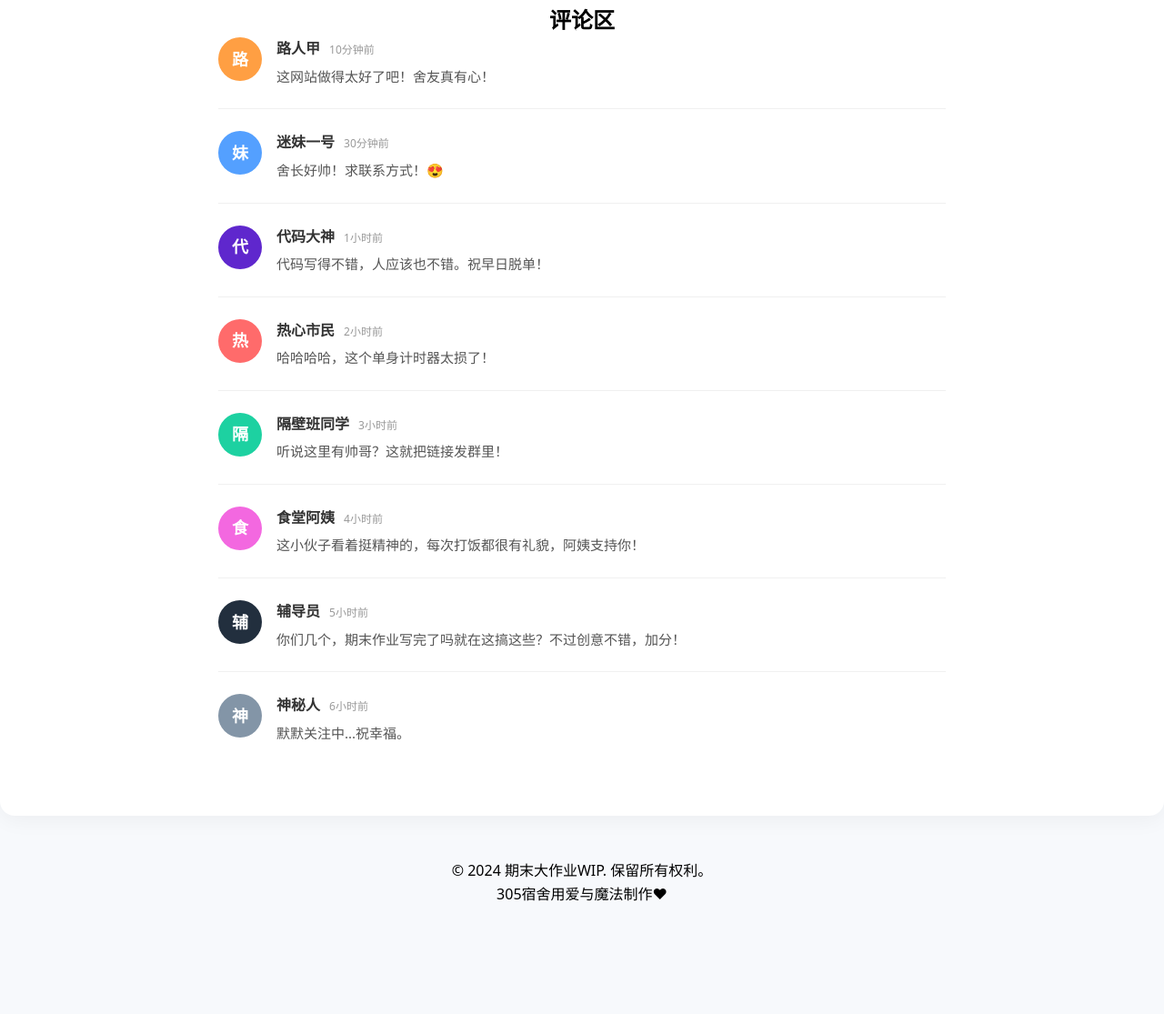
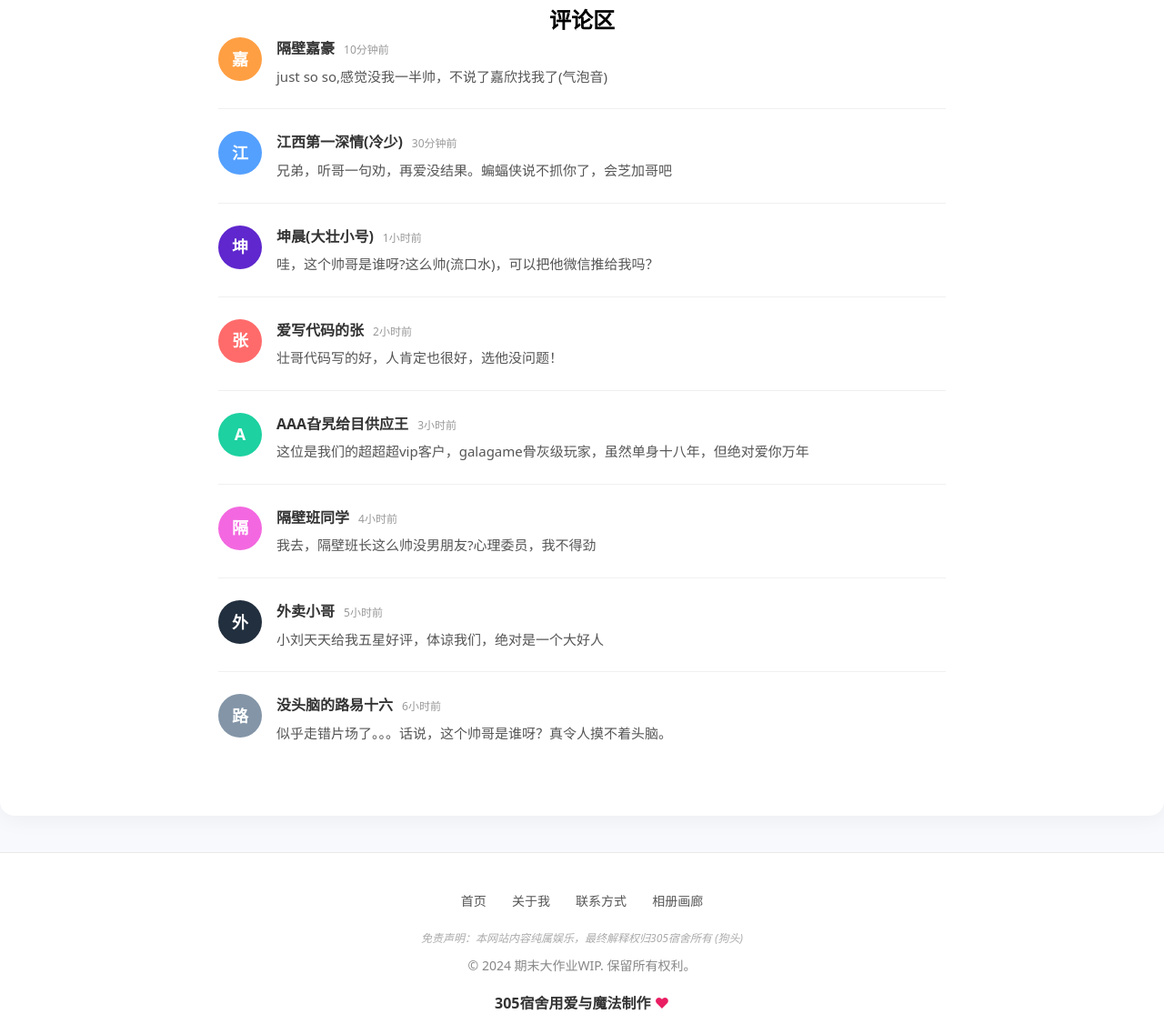
Before and after one commit to K4F7/MarryMyRoomate, a plain HTML site: page index.html in a window 1280 px wide. Shown: the part 1685-2800 px from the top of the page at 91% size. Before the commit the page ends 2705 px from the top, so only its background shows below. Drawn offline with Linux system fonts and the light colour scheme.

Commit message:
完善了页脚还有评论区以及计时器

```diff
--- a/css/index.css
+++ b/css/index.css
@@ -156,8 +156,55 @@ body {
 
 /* 可选：页脚不抢屏 */
 footer {
-  padding: 24px;
+  background-color: #ffffff;
+  color: #666;
+  padding: 40px 20px;
   text-align: center;
+  margin-top: 40px;
+  border-top: 1px solid #eaeaea;
+  box-shadow: none;
+}
+
+.footer-content {
+  max-width: 800px;
+  margin: 0 auto;
+  display: flex;
+  flex-direction: column;
+  gap: 10px;
+}
+
+.footer-links {
+  margin-bottom: 8px;
+}
+
+.footer-links a {
+  color: #555;
+  text-decoration: none;
+  margin: 0 12px;
+  font-size: 14px;
+  transition: color 0.2s;
+  font-weight: 500;
+}
+
+.footer-links a:hover {
+  color: #4CAF50;
+}
+
+.disclaimer {
+  font-size: 12px !important; /* Override generic p style if needed */
+  color: #aaa !important;
+  font-style: italic;
+}
+
+.copyright {
+  font-size: 14px;
+  color: #888;
+}
+
+.credits {
+  font-weight: 600;
+  color: #333;
+  margin-top: 8px;
 }
 
 /* Buttons container */
--- a/index.html
+++ b/index.html
@@ -156,90 +156,90 @@
             <!-- 评论列表 -->
             <div class="comment-list">
                 <div class="comment-item">
-                    <div class="comment-avatar" style="background-color: #FF9F43;">路</div>
+                    <div class="comment-avatar" style="background-color: #FF9F43;">嘉</div>
                     <div class="comment-content">
                         <div class="comment-header">
-                            <span class="comment-author">路人甲</span>
+                            <span class="comment-author">隔壁嘉豪</span>
                             <span class="comment-date">10分钟前</span>
                         </div>
-                        <p class="comment-text">这网站做得太好了吧！舍友真有心！</p>
+                        <p class="comment-text">just so so,感觉没我一半帅，不说了嘉欣找我了(气泡音)</p>
                     </div>
                 </div>
 
                 <div class="comment-item">
-                    <div class="comment-avatar" style="background-color: #54a0ff;">妹</div>
+                    <div class="comment-avatar" style="background-color: #54a0ff;">江</div>
                     <div class="comment-content">
                         <div class="comment-header">
-                            <span class="comment-author">迷妹一号</span>
+                            <span class="comment-author">江西第一深情(冷少)</span>
                             <span class="comment-date">30分钟前</span>
                         </div>
-                        <p class="comment-text">舍长好帅！求联系方式！😍</p>
+                        <p class="comment-text">兄弟，听哥一句劝，再爱没结果。蝙蝠侠说不抓你了，会芝加哥吧</p>
                     </div>
                 </div>
 
                 <div class="comment-item">
-                    <div class="comment-avatar" style="background-color: #5f27cd;">代</div>
+                    <div class="comment-avatar" style="background-color: #5f27cd;">坤</div>
                     <div class="comment-content">
                         <div class="comment-header">
-                            <span class="comment-author">代码大神</span>
+                            <span class="comment-author">坤晨(大壮小号)</span>
                             <span class="comment-date">1小时前</span>
                         </div>
-                        <p class="comment-text">代码写得不错，人应该也不错。祝早日脱单！</p>
+                        <p class="comment-text">哇，这个帅哥是谁呀?这么帅(流口水)，可以把他微信推给我吗？</p>
                     </div>
                 </div>
 
                 <div class="comment-item">
-                    <div class="comment-avatar" style="background-color: #ff6b6b;">热</div>
+                    <div class="comment-avatar" style="background-color: #ff6b6b;">张</div>
                     <div class="comment-content">
                         <div class="comment-header">
-                            <span class="comment-author">热心市民</span>
+                            <span class="comment-author">爱写代码的张</span>
                             <span class="comment-date">2小时前</span>
                         </div>
-                        <p class="comment-text">哈哈哈哈，这个单身计时器太损了！</p>
+                        <p class="comment-text">壮哥代码写的好，人肯定也很好，选他没问题！</p>
                     </div>
                 </div>
 
                 <div class="comment-item">
-                    <div class="comment-avatar" style="background-color: #1dd1a1;">隔</div>
+                    <div class="comment-avatar" style="background-color: #1dd1a1;">A</div>
                     <div class="comment-content">
                         <div class="comment-header">
-                            <span class="comment-author">隔壁班同学</span>
+                            <span class="comment-author">AAA旮旯给目供应王</span>
                             <span class="comment-date">3小时前</span>
                         </div>
-                        <p class="comment-text">听说这里有帅哥？这就把链接发群里！</p>
+                        <p class="comment-text">这位是我们的超超超vip客户，galagame骨灰级玩家，虽然单身十八年，但绝对爱你万年</p>
                     </div>
                 </div>
 
                 <div class="comment-item">
-                    <div class="comment-avatar" style="background-color: #f368e0;">食</div>
+                    <div class="comment-avatar" style="background-color: #f368e0;">隔</div>
                     <div class="comment-content">
                         <div class="comment-header">
-                            <span class="comment-author">食堂阿姨</span>
+                            <span class="comment-author">隔壁班同学</span>
                             <span class="comment-date">4小时前</span>
                         </div>
-                        <p class="comment-text">这小伙子看着挺精神的，每次打饭都很有礼貌，阿姨支持你！</p>
+                        <p class="comment-text">我去，隔壁班长这么帅没男朋友?心理委员，我不得劲</p>
                     </div>
                 </div>
 
                 <div class="comment-item">
-                    <div class="comment-avatar" style="background-color: #222f3e;">辅</div>
+                    <div class="comment-avatar" style="background-color: #222f3e;">外</div>
                     <div class="comment-content">
                         <div class="comment-header">
-                            <span class="comment-author">辅导员</span>
+                            <span class="comment-author">外卖小哥</span>
                             <span class="comment-date">5小时前</span>
                         </div>
-                        <p class="comment-text">你们几个，期末作业写完了吗就在这搞这些？不过创意不错，加分！</p>
+                        <p class="comment-text">小刘天天给我五星好评，体谅我们，绝对是一个大好人</p>
                     </div>
                 </div>
 
                 <div class="comment-item">
-                    <div class="comment-avatar" style="background-color: #8395a7;">神</div>
+                    <div class="comment-avatar" style="background-color: #8395a7;">路</div>
                     <div class="comment-content">
                         <div class="comment-header">
-                            <span class="comment-author">神秘人</span>
+                            <span class="comment-author">没头脑的路易十六</span>
                             <span class="comment-date">6小时前</span>
                         </div>
-                        <p class="comment-text">默默关注中...祝幸福。</p>
+                        <p class="comment-text">似乎走错片场了。。。话说，这个帅哥是谁呀？真令人摸不着头脑。</p>
                     </div>
                 </div>
             </div>
@@ -250,8 +250,17 @@
 
 
 <footer><!-- 页脚内容 -->
-    <p>© 2024 期末大作业WIP. 保留所有权利。</p>
-    <p>305宿舍用爱与魔法制作❤</p>
+    <div class="footer-content">
+        <div class="footer-links">
+            <a href="index.html">首页</a>
+            <a href="about.html">关于我</a>
+            <a href="contact.html">联系方式</a>
+            <a href="gallery.html">相册画廊</a>
+        </div>
+        <p class="disclaimer">免责声明：本网站内容纯属娱乐，最终解释权归305宿舍所有 (狗头)</p>
+        <p class="copyright">© 2024 期末大作业WIP. 保留所有权利。</p>
+        <p class="credits">305宿舍用爱与魔法制作 <span style="color: #e91e63;">❤</span></p>
+    </div>
 </footer>
 </body>
 </html>
```
